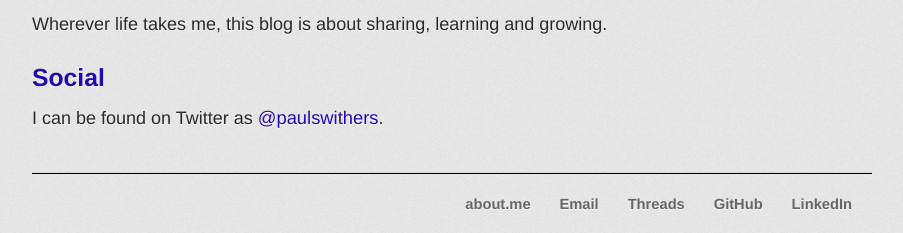
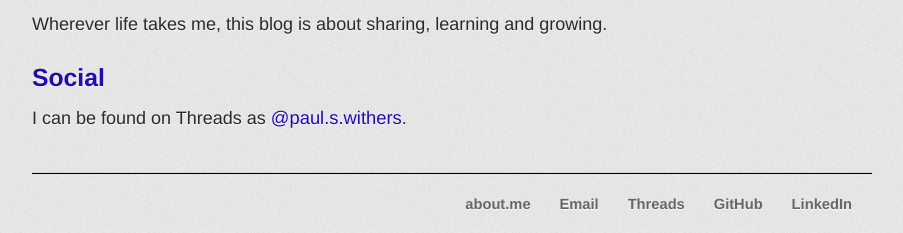
Before and after one commit to paulswithers/paulswithers.github.io, a Jekyll site: the page built from index.html, in a window 1280 px wide. Shown: the part 1106-1339 px from the top of the page, without its empty margins (188-1091 px from the left). Built offline with Jekyll 4.4.1, drawn with Linux system fonts in a browser that asks for light colours; some web fonts are replaced.

Commit message:
Switching reference to Twitter

```diff
--- a/index.html
+++ b/index.html
@@ -21,4 +21,4 @@ title: Paul Withers Blog
 <h3>
 <a id="social" class="anchor" href="#social" aria-hidden="true"><span aria-hidden="true" class="octicon octicon-link"></span></a>Social</h3>
 
-<p>I can be found on Twitter as <a href="https://twitter.com/paulswithers">@paulswithers</a>.</p>
+<p>I can be found on Threads as <a href="https://www.threads.net/@paul.s.withers">@paul.s.withers</a>.</p>
```
